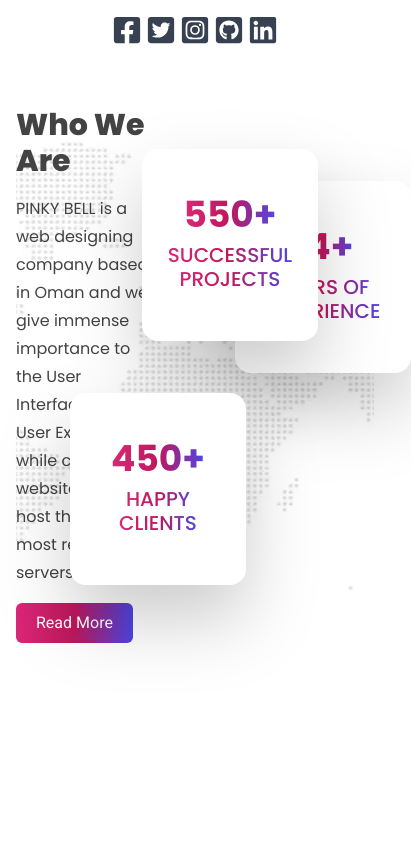
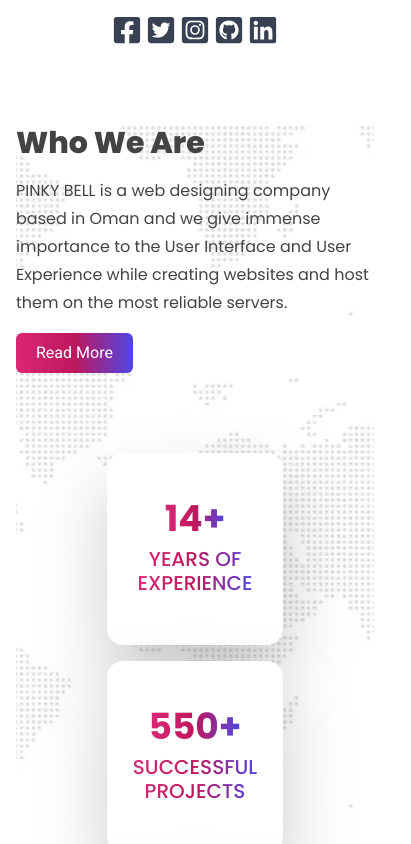
Before and after one commit to noorjsdivs/bluerain, a React (Create React App) app: page / in a window 390 px wide. Shown: the part 840-1684 px from the top of the page, 411 px wide, since content can reach past the window. Before the commit the page ends 1545 px from the top, so only its background shows below. Built offline with nearby package versions, Linux system fonts and the light colour scheme.

Commit message:
whoweare responsiveness done

```diff
--- a/src/components/whoweare/Whoweare.js
+++ b/src/components/whoweare/Whoweare.js
@@ -5,8 +5,8 @@ import ReadmoreBtn from "../buttons/ReadmoreBtn";
 const Whoweare = () => {
   return (
     <div className="max-w-screen-xl mx-auto py-20">
-      <div className=" h-[500px] max-w-screen-lg mx-auto bg-bgmap bg-center flex justify-between gap-20 items-center">
-        <div className="w-1/2 flex flex-col gap-4 font-bodyFont">
+      <div className="h-full lg:h-[500px] max-w-screen-lg mx-auto bg-bgmap bg-center flex flex-col lgl:flex-row justify-between gap-20 items-center">
+        <div className="w-full lgl:w-1/2 flex flex-col gap-4 font-bodyFont">
           <motion.h2
             initial={{ x: -100, opacity: 0 }}
             whileInView={{ x: 0, opacity: 1 }}
@@ -51,7 +51,7 @@ const Whoweare = () => {
             <ReadmoreBtn />
           </motion.div>
         </div>
-        <div className="w-1/2 relative h-full">
+        <div className="w-full lgl:w-1/2 relative flex flex-col gap-4 md:flex-row justify-center items-center h-full">
           <motion.div
             initial={{ x: 100, opacity: 0 }}
             whileInView={{ x: 0, opacity: 1 }}
--- a/src/index.css
+++ b/src/index.css
@@ -6,12 +6,12 @@
 
 @layer components {
   .smallCard1 {
-    @apply bg-white w-44 h-48 drop-shadow-3xl rounded-2xl flex font-bodyFont flex-col gap-1 justify-center items-center text-center absolute top-14 left-0;
+    @apply bg-white w-44 h-48 drop-shadow-3xl rounded-2xl flex font-bodyFont flex-col gap-1 justify-center items-center text-center lgl:absolute top-14 left-0;
   }
   .smallCard2 {
-    @apply bg-white w-44 h-48 drop-shadow-3xl rounded-2xl flex font-bodyFont flex-col gap-1 justify-center items-center text-center absolute top-6 right-14;
+    @apply bg-white w-44 h-48 drop-shadow-3xl rounded-2xl flex font-bodyFont flex-col gap-1 justify-center items-center text-center lgl:absolute top-6 right-14;
   }
   .smallCard3 {
-    @apply bg-white w-44 h-48 drop-shadow-3xl rounded-2xl flex font-bodyFont flex-col gap-1 justify-center items-center text-center absolute bottom-10 right-32;
+    @apply bg-white w-44 h-48 drop-shadow-3xl rounded-2xl flex font-bodyFont flex-col gap-1 justify-center items-center text-center lgl:absolute bottom-10 right-32;
   }
 }
```
